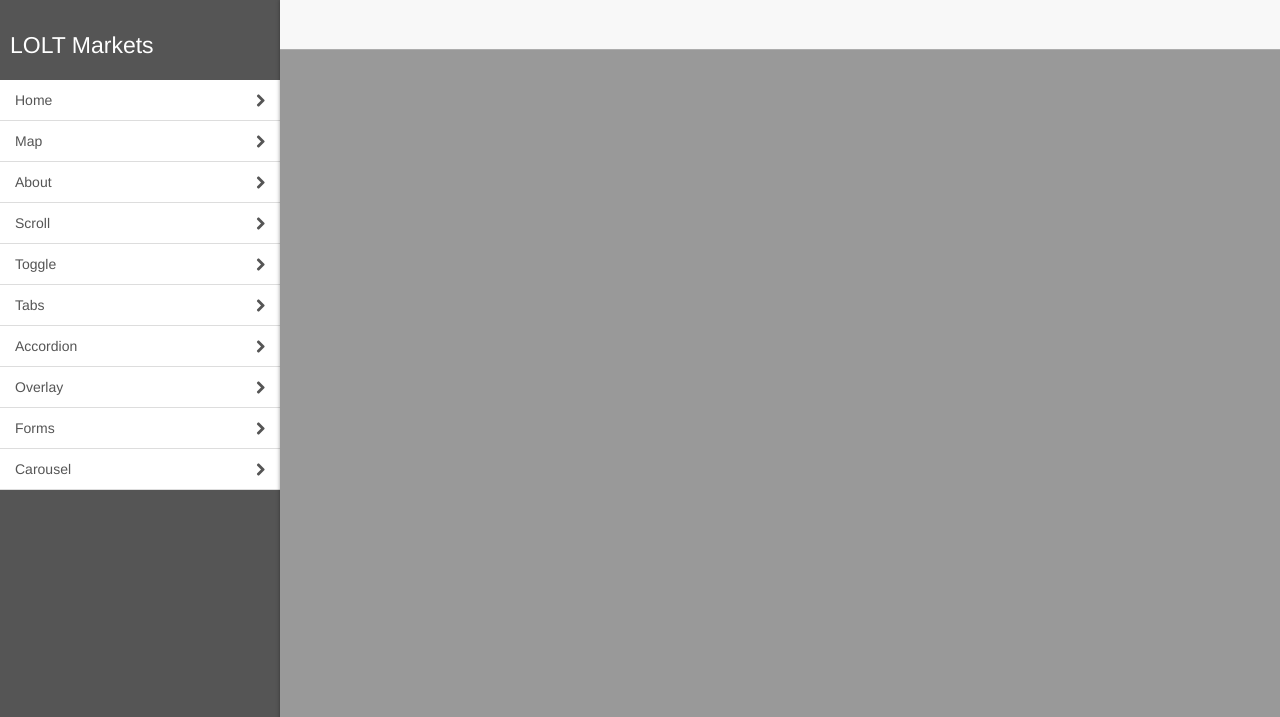
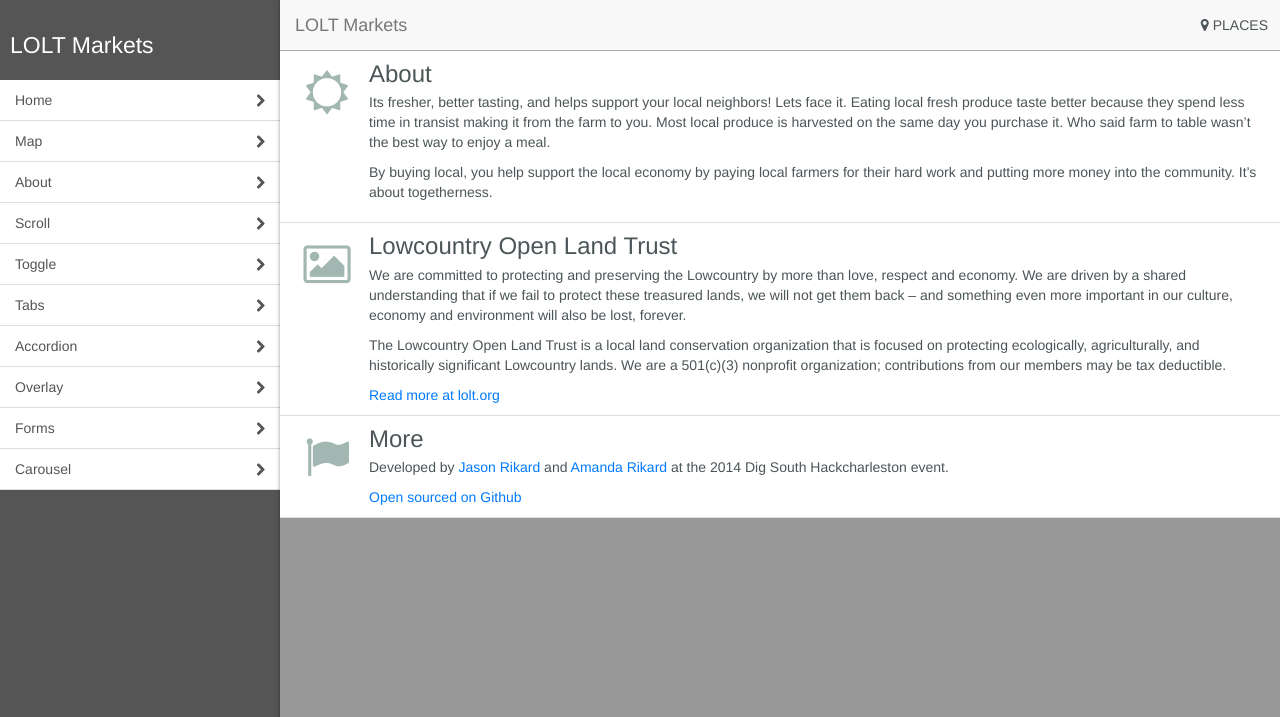
Before and after one commit to HackCharleston/Apparctica, a website: page demo/index.html at #/about in a window 1280 px wide. Shown: the top 717 px of the page. Drawn offline with Linux system fonts and the light colour scheme; some packages are replaced by stand-ins of ours.

Commit message:
updated about section

```diff
--- /dev/null
+++ b/demo/about.html
@@ -0,0 +1,58 @@
+
+
+<div class="scrollable">
+  <div class="scrollable-content">
+
+    <div class="list-group">
+
+      <div class="list-group-item media">
+        <div class="pull-left">
+          <i class="fa fa-sun-o feature-icon"></i>
+        </div>
+        <div class="media-body">
+            <h3 class="media-heading">About</h3>
+            <p>
+		Its fresher, better tasting, and helps support your local neighbors!  Lets face it.  Eating local fresh produce taste better because they spend less time in transist making it from the farm to you. Most local produce is harvested on the same day you purchase it.  Who said farm to table wasn’t the best way to enjoy a meal.
+		</p>
+		<p>
+		By buying local, you help support the local economy by paying local farmers for their hard work and putting more money into the community. It’s about togetherness.
+		</p>
+        </div>
+      </div>
+
+
+      <div class="list-group-item media">
+        <div class="pull-left">
+          <i class="fa fa-picture-o feature-icon"></i>
+        </div>
+        <div class="media-body">
+            <h3 class="media-heading">Lowcountry Open Land Trust</h3>
+            <p>
+            We are committed to protecting and preserving the Lowcountry by more than love, respect and economy. We are driven by a shared understanding that if we fail to protect these treasured lands, we will not get them back – and something even more important in our culture, economy and environment will also be lost, forever.</p>
+<p>
+The Lowcountry Open Land Trust is a local land conservation organization that is focused on protecting ecologically, agriculturally, and historically significant Lowcountry lands. We are a 501(c)(3) nonprofit organization; contributions from our members may be tax deductible.
+</p>
+<a href="http://lolt.org">Read more at lolt.org</a>
+        </div>
+      </div>
+
+
+<div class="list-group-item media">
+        <div class="pull-left">
+          <i class="fa fa-flag feature-icon"></i>
+        </div>
+        <div class="media-body">
+            <h3 class="media-heading">More</h3>
+            <p>Developed by <a href="http://twitter.com/jasonrikard">Jason Rikard</a> and <a href="http://ajrikard.com">Amanda Rikard</a> at the 2014 Dig South Hackcharleston event.</p>
+<a href="https://github.com/HackCharleston/Apparctica/">Open sourced on Github</a>
+        </div>
+      </div>
+
+
+
+
+
+    </div>
+
+  </div>
+</div>
--- a/demo/examples.js
+++ b/demo/examples.js
@@ -33,6 +33,9 @@
     });
     $routeProvider.when('/map', {
         templateUrl: "map.html"
+    });
+    $routeProvider.when('/about', {
+        templateUrl: "about.html"
     });
 });
 
@@ -123,12 +126,10 @@
             longitude: -79.9333
         },
         zoom: 8,
-        locations: [
-        {
+        locations: [{
             latitude: 32.681955,
             longitude: -80.027751
-        }
-        ]
+        }]
     };
 
     $scope.userAgent = navigator.userAgent;
--- a/demo/index.html
+++ b/demo/index.html
@@ -82,9 +82,9 @@
 
     <div class="navbar navbar-app navbar-absolute-bottom">
       <div class="btn-group justified">
-        <a href="http://mobileangularui.com/" class="btn btn-navbar"><i class="fa fa-home fa-navbar"></i> Home</a>
+        <a href="#/" class="btn btn-navbar"><i class="fa fa-home fa-navbar"></i> Home</a>
 
-        <a href="https://github.com/mcasimir/mobile-angular-ui/issues" class="btn btn-navbar"><i class="fa fa-info fa-navbar"></i> About</a>
+        <a href="#/about" class="btn btn-navbar"><i class="fa fa-info fa-navbar"></i> About</a>
 
       </div>
     </div>
```
